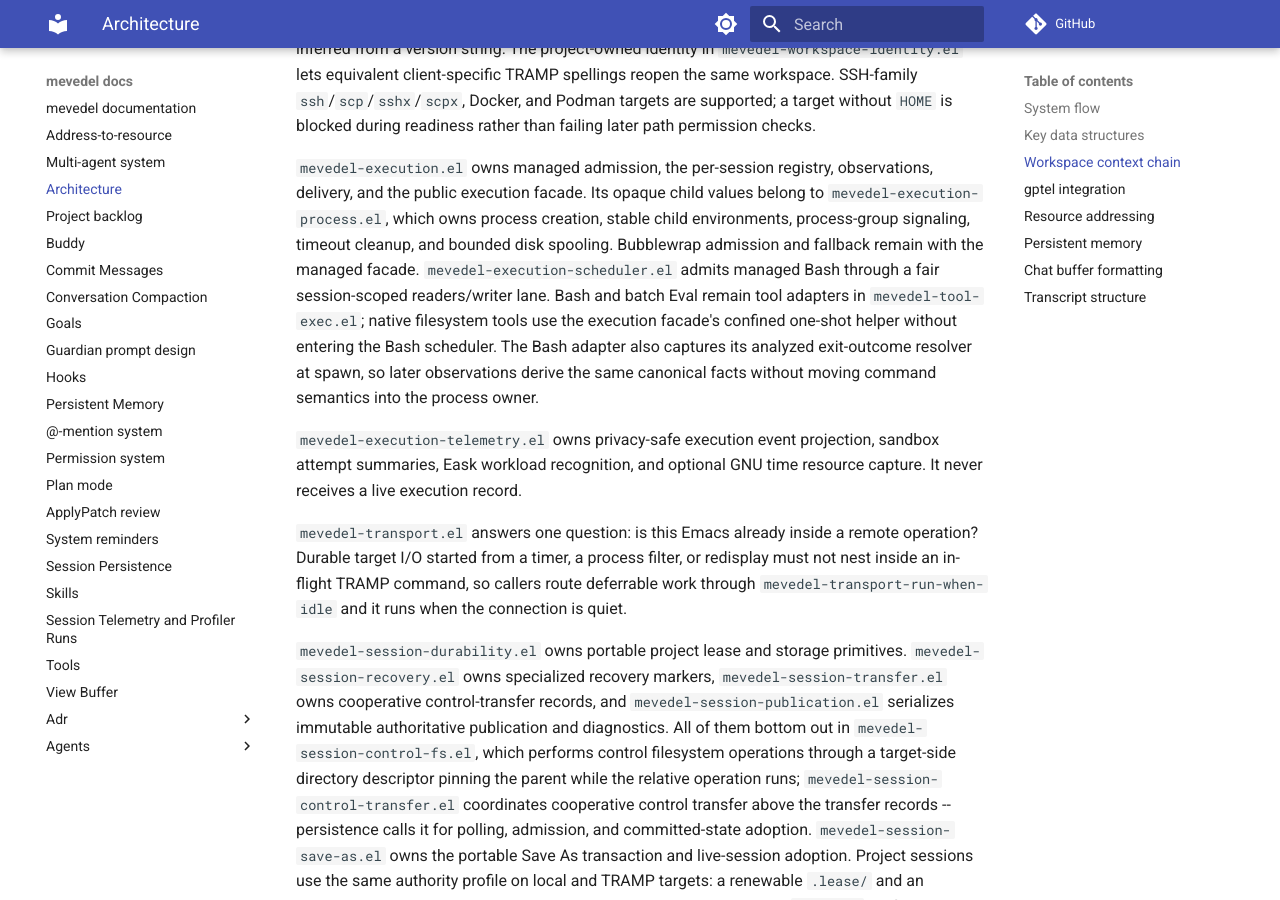
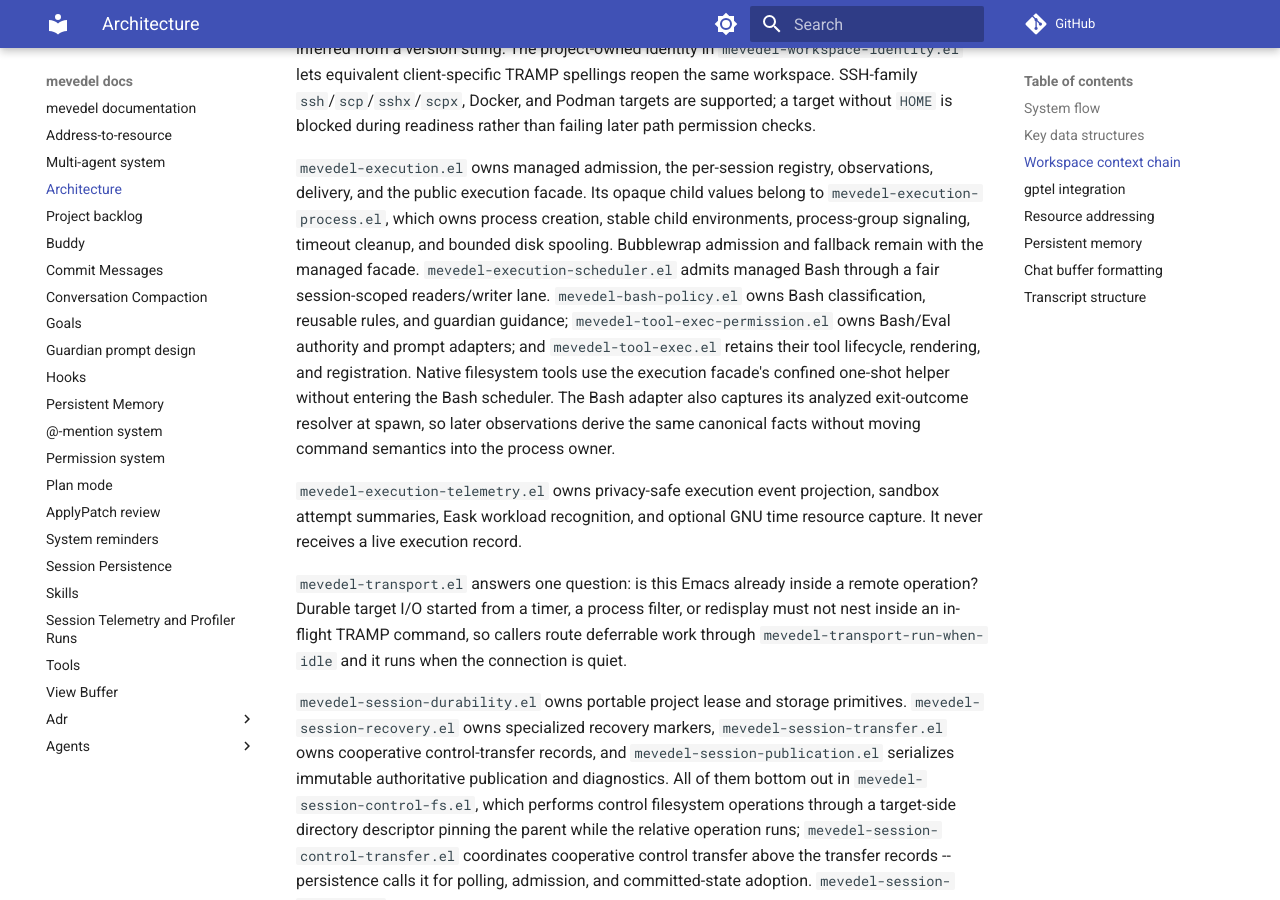
Before and after one commit to FrauH0lle/mevedel, an MkDocs documentation site: the page built from docs/architecture.md, in a window 1280 px wide and 900 px high, scrolled down 5841 px. Built offline with MkDocs 1.6.1 and Material for MkDocs 9.7.7, drawn with Linux system fonts in a browser that asks for light colours; comment, search, counter and statistics services are not loaded.

Commit message:
refactor(tool-exec): Split policy and permission owners

```diff
--- a/docs/architecture.md
+++ b/docs/architecture.md
@@ -260,10 +260,13 @@ values belong to `mevedel-execution-process.el`, which owns process creation,
 stable child environments, process-group signaling, timeout cleanup, and
 bounded disk spooling. Bubblewrap admission and fallback remain with the
 managed facade. `mevedel-execution-scheduler.el` admits managed Bash through a
-fair session-scoped readers/writer lane. Bash and batch Eval remain tool
-adapters in `mevedel-tool-exec.el`; native filesystem tools use the execution
-facade's confined one-shot helper without entering the Bash scheduler. The
-Bash adapter also captures its analyzed exit-outcome resolver at spawn, so
+fair session-scoped readers/writer lane. `mevedel-bash-policy.el` owns Bash
+classification, reusable rules, and guardian guidance;
+`mevedel-tool-exec-permission.el` owns Bash/Eval authority and prompt adapters;
+and `mevedel-tool-exec.el` retains their tool lifecycle, rendering, and
+registration. Native filesystem tools use the execution facade's confined
+one-shot helper without entering the Bash scheduler. The Bash adapter also
+captures its analyzed exit-outcome resolver at spawn, so
 later observations derive the same canonical facts without moving command
 semantics into the process owner.
 
```
Also changed, not shown: AGENTS.md (+3 -2 lines), docs/permissions.md (+6 -0 lines), docs/tools.md (+5 -0 lines), 14 other files.
